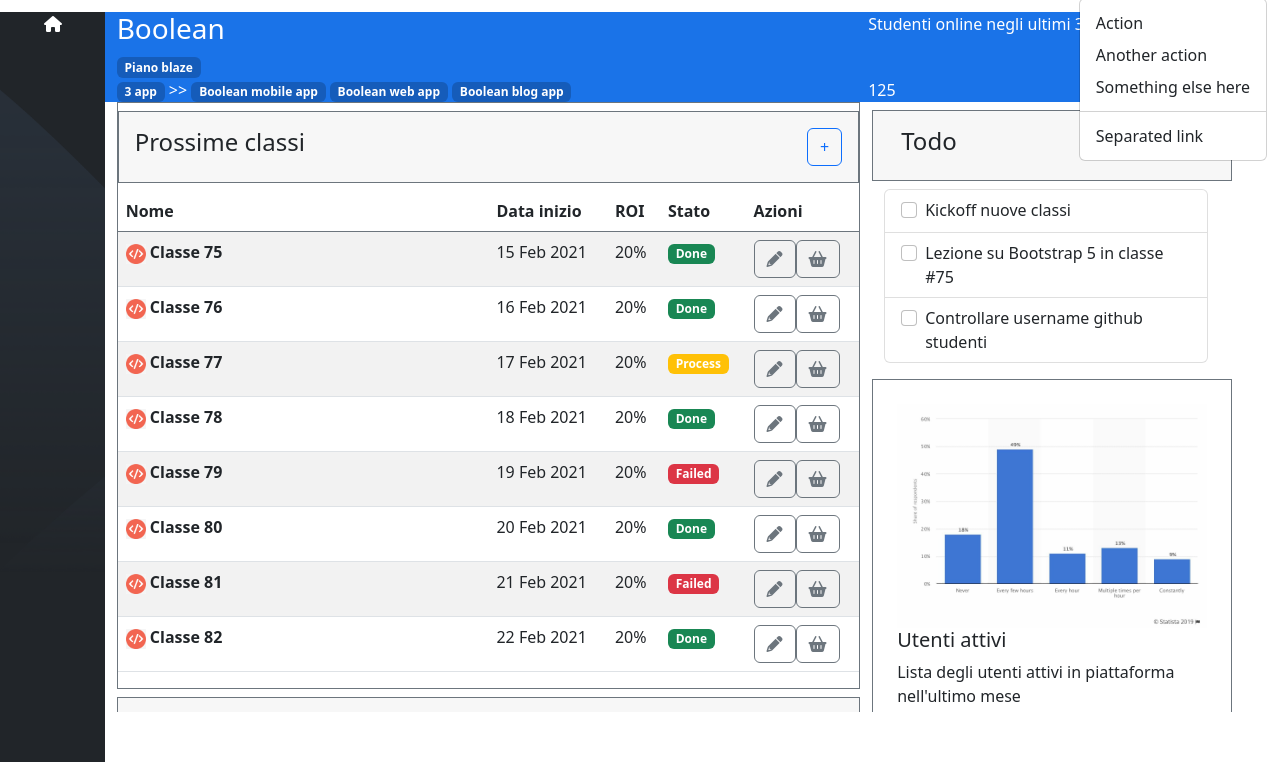
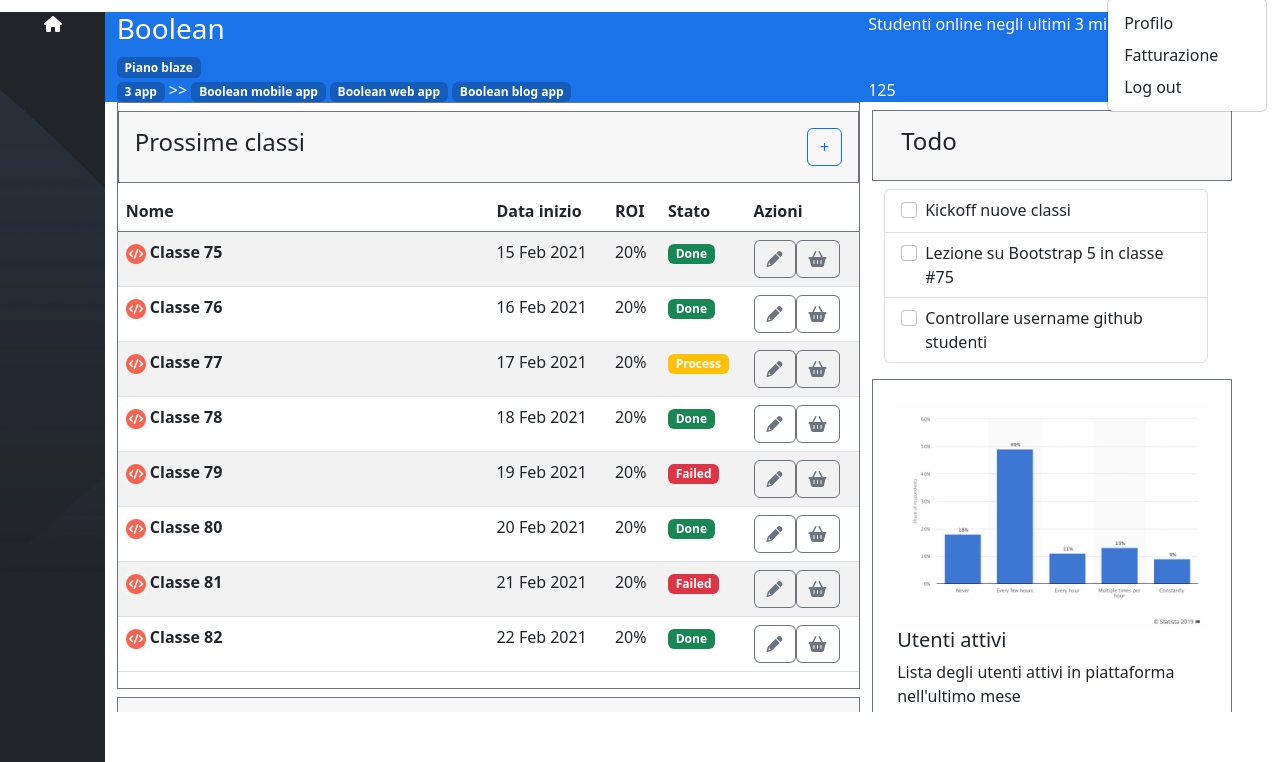
Before and after one commit to Maino24/html-css-bootstrap-dashboard, a plain HTML site: page index.html in a window 1280 px wide. Both pictures are taken after a click on the button 1247 px from the left and 35 px from the top of the page. Shown: the part 58-820 px from the top of the page. Drawn offline with nearby package versions, Linux system fonts and the light colour scheme.

Commit message:
campanella

```diff
--- a/index.html
+++ b/index.html
@@ -58,11 +58,9 @@
                             <i class="fa-solid fa-bell"></i>
                         </button>
                         <ul class="dropdown-menu">
-                            <li><a class="dropdown-item" href="#">Action</a></li>
-                            <li><a class="dropdown-item" href="#">Another action</a></li>
-                            <li><a class="dropdown-item" href="#">Something else here</a></li>
-                            <li><hr class="dropdown-divider"></li>
-                            <li><a class="dropdown-item" href="#">Separated link</a></li>
+                            <li><a class="dropdown-item" href="#">Profilo</a></li>
+                            <li><a class="dropdown-item" href="#">Fatturazione</a></li>
+                            <li><a class="dropdown-item" href="#">Log out</a></li>
                         </ul>
                     </div>
 
```
